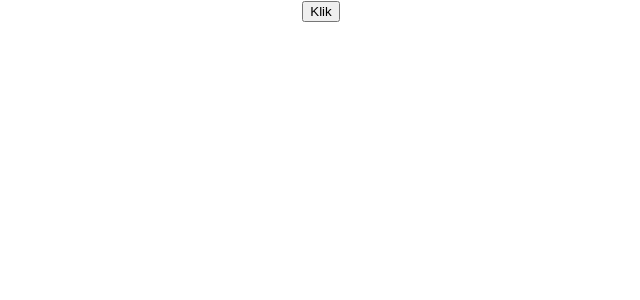
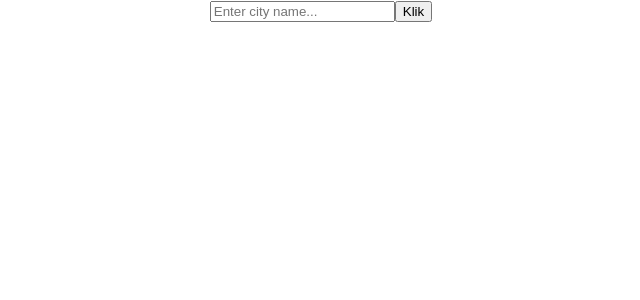
Before and after one commit to bartokrol/single-page-app, a React (Create React App) app: page / in a window 1280 px wide. Shown: the top 300 px of the page, without its empty margins (319-959 px from the left). Built offline with nearby package versions, Linux system fonts and the light colour scheme.

Commit message:
create input for city name and create city state

```diff
--- a/src/App.js
+++ b/src/App.js
@@ -2,14 +2,15 @@ import "./App.css";
 import { useState, useEffect } from "react";
 
 function App() {
-	const APIkey = "67fccf071e4c18dd1da570918ad48e4a";
-	const city = "Sopot";
-	const api = `https://api.openweathermap.org/data/2.5/weather?q=${city}&appid=${APIkey}`;
+	const [city, setCity] = useState("");
 	const [isFetch, setFetch] = useState(false);
 	const [apiData, setApiData] = useState("");
+	const APIkey = "67fccf071e4c18dd1da570918ad48e4a";
+	// const city = "Sopot";
+	const api = `https://api.openweathermap.org/data/2.5/weather?q=${city}&appid=${APIkey}`;
 
 	useEffect(() => {
-		if (isFetch) {
+		if (isFetch && city) {
 			fetch(api)
 				.then((response) => response.json())
 				.then((data) => {
@@ -18,15 +19,26 @@ function App() {
 				})
 				.catch((error) => console.log(error));
 		}
-	}, [apiData, isFetch, api]);
+	}, [apiData, isFetch, city, api]);
 
 	const handleFetchClick = () => {
 		const ifFetch = !isFetch;
 		setFetch(ifFetch);
 	};
 
+	const handleInputChange = (e) => {
+		const inputValue = e.target.value;
+		setCity(inputValue);
+	};
+
 	return (
 		<div className="App">
+			<input
+				type="text"
+				placeholder="Enter city name..."
+				onChange={handleInputChange}
+				value={city}
+			/>
 			<button onClick={handleFetchClick}>Klik</button>
 			<p>{apiData.name}</p>
 		</div>
```
